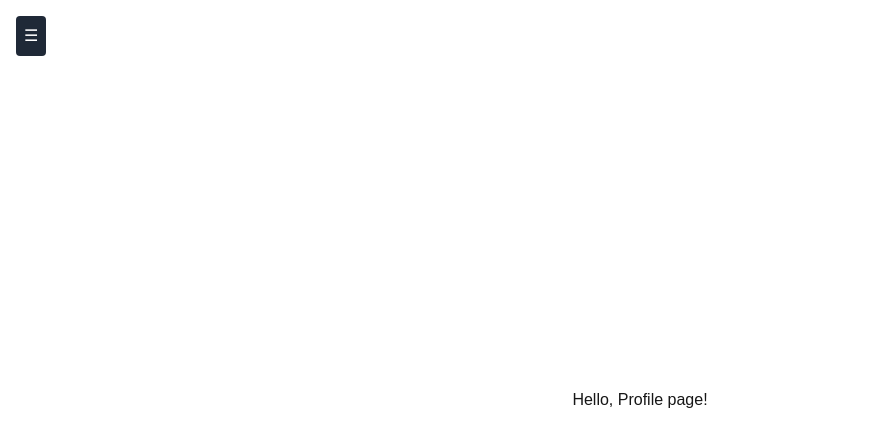
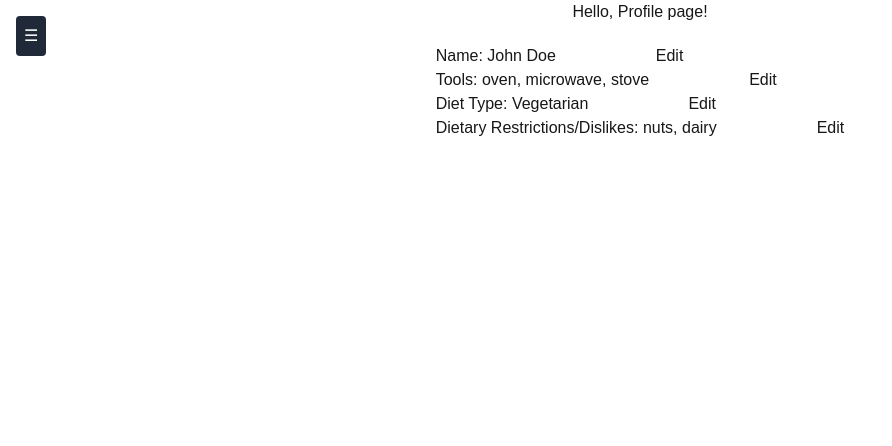
Before and after one commit to michaeljsXu/peckish, a Next.js app in the folder client/: page /profile in a window 1280 px wide. Shown: the top 446 px of the page, without its empty margins (0-892 px from the left). Built offline with nearby package versions, Linux system fonts and the light colour scheme.

Commit message:
added edit/save to profile page

```diff
--- a/client/app/profile/page.tsx
+++ b/client/app/profile/page.tsx
@@ -1,12 +1,83 @@
+'use client';
+
+import { useState } from 'react';
 import Navbar from '../components/navbar';
 
 export default function Page() {
+  const [name, setName] = useState('John Doe');
+  const [tools, setTools] = useState('oven, microwave, stove');
+  const [dietType, setDietType] = useState('Vegetarian');
+  const [dietaryRestrictions, setDietaryRestrictions] = useState('nuts, dairy');
+  const [isEditing, setIsEditing] = useState({
+    name: false,
+    tools: false,
+    dietType: false,
+    dietaryRestrictions: false,
+  });
+
+  const handleEditToggle = (section: keyof typeof isEditing) => {
+    setIsEditing((prev) => ({ ...prev, [section]: !prev[section] }));
+  };
+
   return (
     <div
-      style={{ display: 'flex', justifyContent: 'center', alignItems: 'center', height: '100vh' }}
+      style={{ display: 'flex', flexDirection: 'column', alignItems: 'center', height: '100vh' }}
     >
       <Navbar />
       <h1>Hello, Profile page!</h1>
+      <div style={{ marginTop: '20px' }}>
+        <div>
+          <label>Name: </label>
+          {isEditing.name ? (
+            <input type="text" value={name} onChange={(e) => setName(e.target.value)} />
+          ) : (
+            <span>{name}</span>
+          )}
+          <button onClick={() => handleEditToggle('name')} style={{ marginLeft: '100px' }}>
+            {isEditing.name ? 'Save' : 'Edit'}
+          </button>
+        </div>
+        <div>
+          <label>Tools: </label>
+          {isEditing.tools ? (
+            <input type="text" value={tools} onChange={(e) => setTools(e.target.value)} />
+          ) : (
+            <span>{tools}</span>
+          )}
+          <button onClick={() => handleEditToggle('tools')} style={{ marginLeft: '100px' }}>
+            {isEditing.tools ? 'Save' : 'Edit'}
+          </button>
+        </div>
+        <div>
+          <label>Diet Type: </label>
+          {isEditing.dietType ? (
+            <input type="text" value={dietType} onChange={(e) => setDietType(e.target.value)} />
+          ) : (
+            <span>{dietType}</span>
+          )}
+          <button onClick={() => handleEditToggle('dietType')} style={{ marginLeft: '100px' }}>
+            {isEditing.dietType ? 'Save' : 'Edit'}
+          </button>
+        </div>
+        <div>
+          <label>Dietary Restrictions/Dislikes: </label>
+          {isEditing.dietaryRestrictions ? (
+            <input
+              type="text"
+              value={dietaryRestrictions}
+              onChange={(e) => setDietaryRestrictions(e.target.value)}
+            />
+          ) : (
+            <span>{dietaryRestrictions}</span>
+          )}
+          <button
+            onClick={() => handleEditToggle('dietaryRestrictions')}
+            style={{ marginLeft: '100px' }}
+          >
+            {isEditing.dietaryRestrictions ? 'Save' : 'Edit'}
+          </button>
+        </div>
+      </div>
     </div>
   );
 }
```
